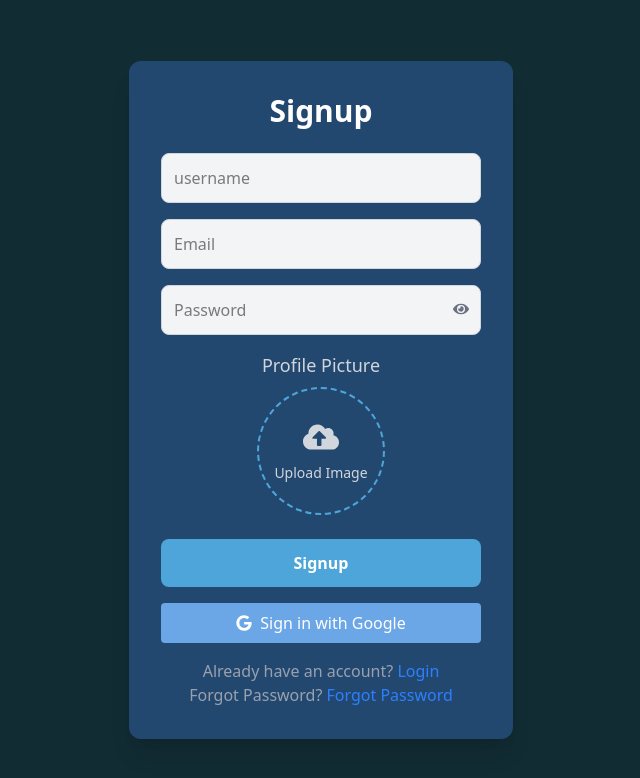
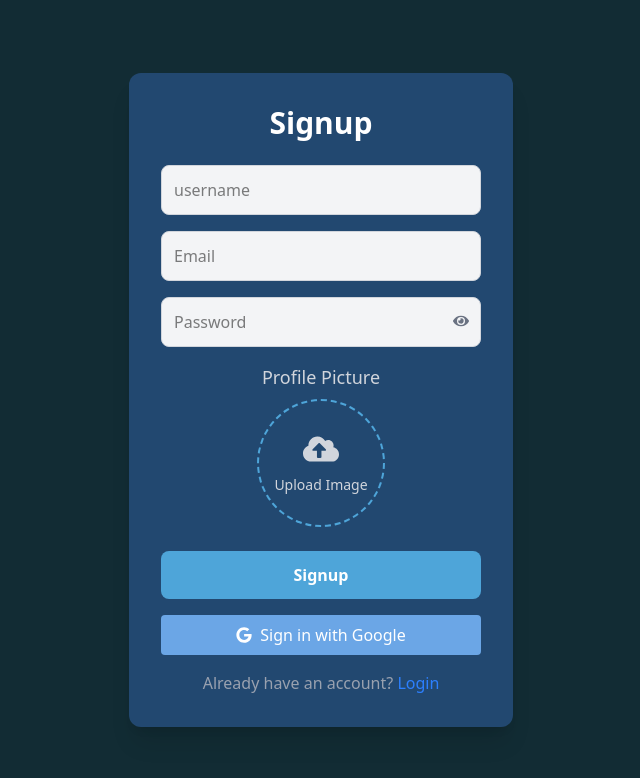
Before and after one commit to Devansh-Negi-01/HerCareCoders, a React (Vite) app in the folder Frontend/: page /signup in a window 1280 px wide. Shown: the top 778 px of the page, without its empty margins (319-959 px from the left). Built offline with nearby package versions, Linux system fonts and the light colour scheme.

Commit message:
just some additions

```diff
--- a/Frontend/src/pages/Login/login.jsx
+++ b/Frontend/src/pages/Login/login.jsx
@@ -106,7 +106,6 @@ const Login = () => {
         </div>
           <div>
             <p className="text-center text-gray-400 mt-4">Don't have an account? <span className="text-blue-500 cursor-pointer hover:text-blue-600" onClick={()=>Navigate('/signup')}>Sign Up</span></p>
-            <p className="text-center text-gray-400">Forgot Password? <span className="text-blue-500 hover:text-blue-600 cursor-pointer" onClick={()=>Navigate('/forgotpassword')}>Reset Password</span></p>
           </div>
 
       </div>
--- a/Frontend/src/pages/Signup/Signup.jsx
+++ b/Frontend/src/pages/Signup/Signup.jsx
@@ -195,16 +195,6 @@ const Signup = () => {
               Login
             </span>
           </p>
-          <p>
-            Forgot Password?
-            <span
-              className="text-blue-500 cursor-pointer hover:text-blue-600"
-              onClick={() => navigate("/forgotPassword")}
-            >
-              {" "}
-              Forgot Password
-            </span>
-          </p>
         </div>
       </div>
     </div>
```
Also changed, not shown: 1 other file (tests, documents, lock files or other folders).
